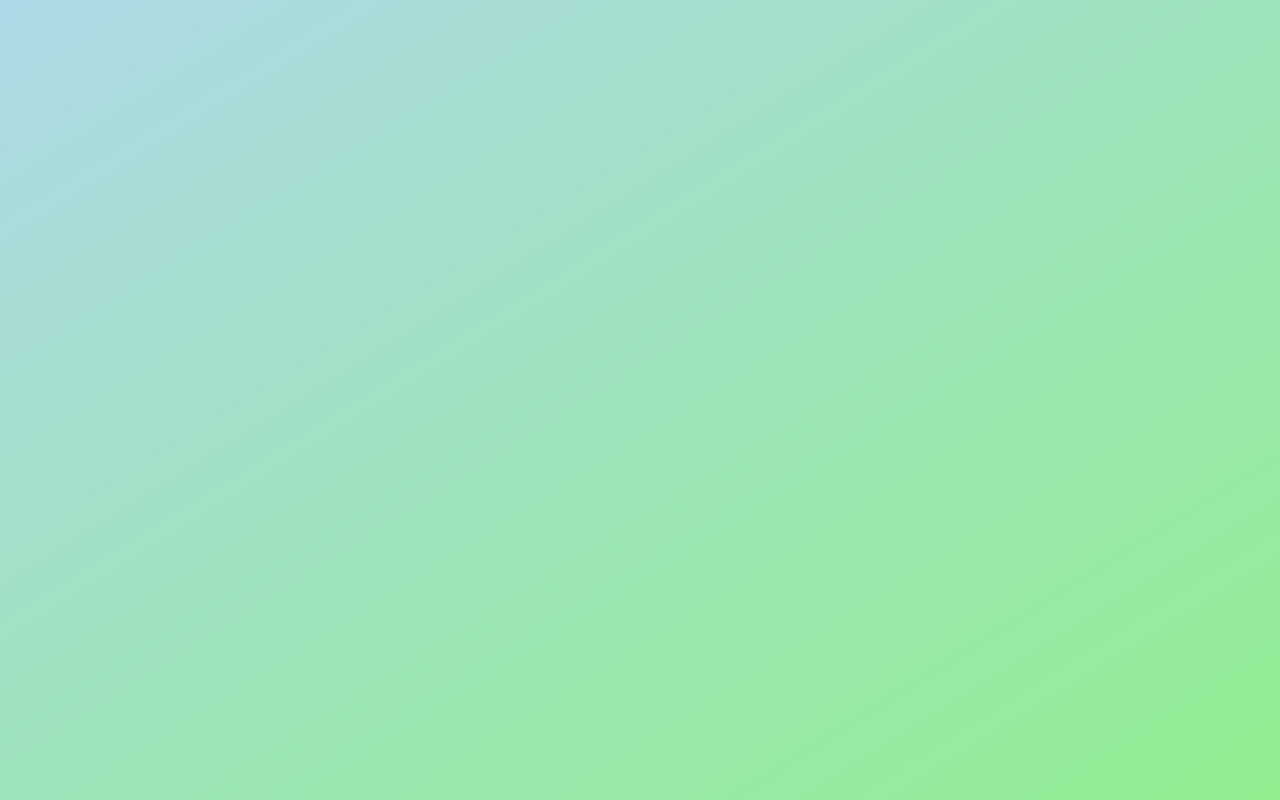
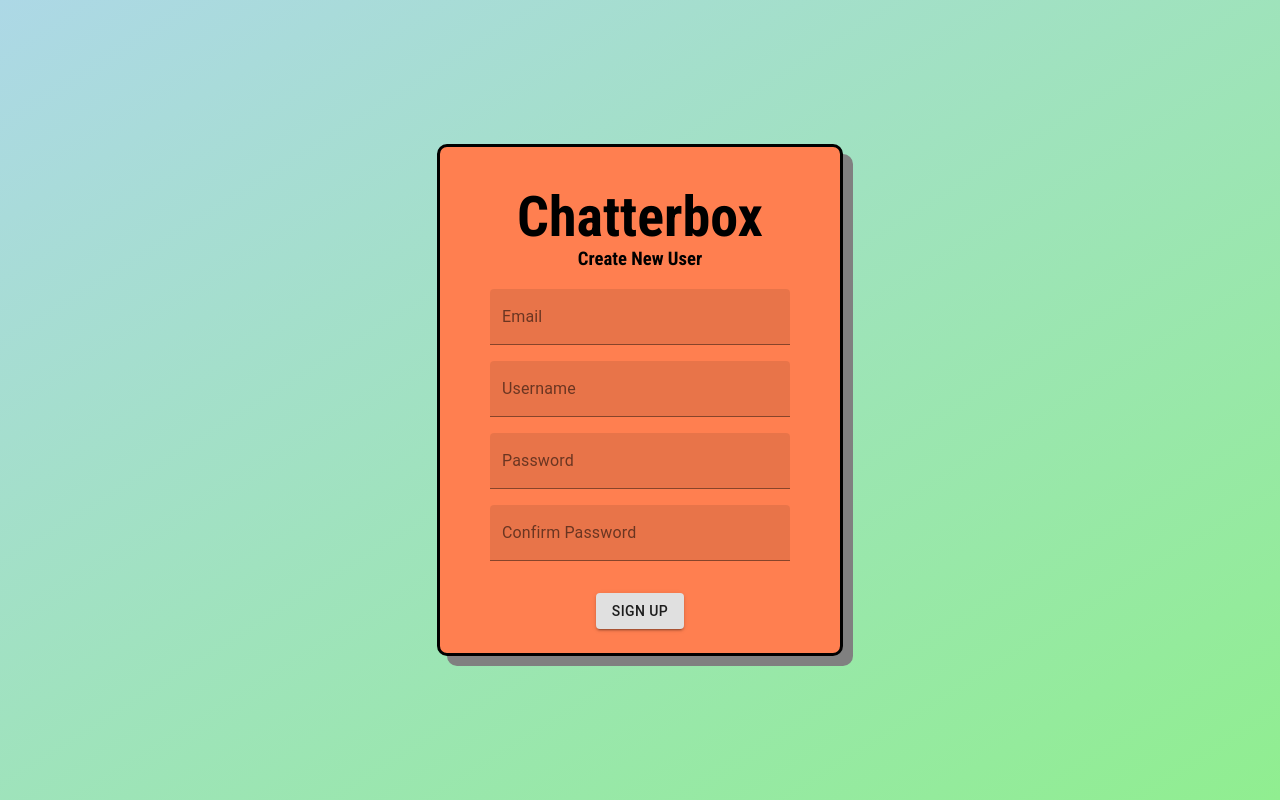
Before and after one commit to Michael-Shep/Chatterbox, a React (Create React App) app in the folder chatterbox/: page /signup in a window 1280 px wide. Built offline with nearby package versions, Linux system fonts and the light colour scheme.

Commit message:
Added create new user form

```diff
--- a/chatterbox/src/App.css
+++ b/chatterbox/src/App.css
@@ -4,3 +4,21 @@
   align-items: center;
   height: 100vh;
 }
+
+.formBox {
+  background-color: coral;
+  width: 400px;
+  border: 3px solid black;
+  border-radius: 10px;
+  box-shadow: 10px 10px grey;
+  text-align: center;
+}
+
+h1 {
+  font-size: 56px;
+}
+
+.formPadding {
+  padding-left: 50px;
+  padding-right: 50px;
+}
--- a/chatterbox/src/App.js
+++ b/chatterbox/src/App.js
@@ -2,6 +2,7 @@ import './App.css';
 import { BrowserRouter, Route, Switch, Redirect } from 'react-router-dom';
 
 import Login from './components/Login';
+import SignUp from './components/SignUp';
 
 const App = () => {
   return (
@@ -10,6 +11,7 @@ const App = () => {
       <Switch>
         <Route exact path="/"> <Redirect to="/login" /> </Route>
         <Route path="/login"> <Login /> </Route>
+        <Route path="/signup"> <SignUp /> </Route>
       </Switch>
       </BrowserRouter>
     </div>
--- a/chatterbox/src/components/Login.css
+++ /dev/null
@@ -1,18 +0,0 @@
-#loginBox {
-    background-color: coral;
-    width: 400px;
-    height: 400px;
-    border: 3px solid black;
-    border-radius: 10px;
-    box-shadow: 10px 10px grey;
-    text-align: center;
-}
-
-h1 {
-    font-size: 56px;
-}
-
-#loginForm {
-    padding-left: 50px;
-    padding-right: 50px;
-}
--- a/chatterbox/src/components/Login.js
+++ b/chatterbox/src/components/Login.js
@@ -1,21 +1,36 @@
-import './Login.css';
+import { useState } from 'react';
+
 import TextField from '@material-ui/core/TextField';
-import { Box } from '@material-ui/core';
+import Box from '@material-ui/core/Box';
 import Button from '@material-ui/core/Button';
 
 const Login = () => {
+    const [username, setUsername] = useState("");
+    const [password, setPassword] = useState("");
+
+    const loginButtonHandler = () => {
+        console.log(`Username: ${username}, Password: ${password}`);
+    };
+
     return (
         <div className="centerContainer">
-            <div id="loginBox">
+            <div className="formBox">
                 <h1>Chatterbox</h1>
-                <form id="loginForm">
+                <form className="formPadding">
                     <Box mb={2}>
-                        <TextField fullWidth id="filled-basic" label="Email" variant="filled" />
+                        <TextField fullWidth label="Email" variant="filled"
+                                   value={username} onChange={(e) => setUsername(e.target.value)} />
                     </Box>
                     <Box mb={4} >
-                        <TextField fullWidth id="filled-basic" label="Password" variant="filled" type="password" />
+                        <TextField fullWidth label="Password" variant="filled" type="password"
+                                   value={password} onChange={(e) => setPassword(e.target.value)} />
                     </Box>
-                    <Button variant="contained" className="loginButton">Login</Button>
+                    <Box mb={2}>
+                        <Button variant="contained" className="loginButton" onClick={loginButtonHandler}>Login</Button>
+                    </Box>
+                    <Box mb={3}>
+                        <Button color="primary" className="loginButton" href="/signup">Click here to Sign Up</Button>
+                    </Box>
                 </form>
             </div>
         </div>
--- /dev/null
+++ b/chatterbox/src/components/SignUp.js
@@ -0,0 +1,50 @@
+import { useState } from 'react';
+
+import TextField from '@material-ui/core/TextField';
+import Box from '@material-ui/core/Box';
+import Button from '@material-ui/core/Button';
+
+const SignUp = () => {
+    const [email, setEmail] = useState("");
+    const [username, setUsername] = useState("");
+    const [password, setPassword] = useState("");
+    const [confirmPassword, setConfirmPassword] = useState("");
+
+    const signUpButtonHandler = () => {
+        console.log(`Email: ${email}, Username: ${username}, Password: ${password}, Confirm Password: ${confirmPassword}`);
+    };
+
+    return (
+        <div className="centerContainer">
+            <div className="formBox">
+                <h1>Chatterbox</h1>
+                <Box mt={-5}> <h3>Create New User</h3> </Box>
+                <form className="formPadding">
+                    <Box mb={2}>
+                        <TextField fullWidth label="Email" variant="filled" value={email}
+                                   onChange={(e) => setEmail(e.target.value)} />
+                    </Box>
+                    <Box mb={2}>
+                        <TextField fullWidth label="Username" variant="filled" value={username}
+                                   onChange={(e) => setUsername(e.target.value)} />
+                    </Box>
+                    <Box mb={2}>
+                        <TextField fullWidth label="Password" variant="filled" type="password"
+                                   value={password} onChange={(e) => setPassword(e.target.value)} />
+                    </Box>
+                    <Box mb={4}>
+                        <TextField fullWidth label="Confirm Password" variant="filled" type="password"
+                                   value={confirmPassword} onChange={(e) => setConfirmPassword(e.target.value)} />
+                    </Box>
+                    <Box mb={3}>
+                        <Button variant="contained" className="loginButton" onClick={signUpButtonHandler}>
+                            Sign Up
+                        </Button>
+                    </Box>
+                </form>
+            </div>
+        </div>
+    );
+};
+
+export default SignUp;
```
